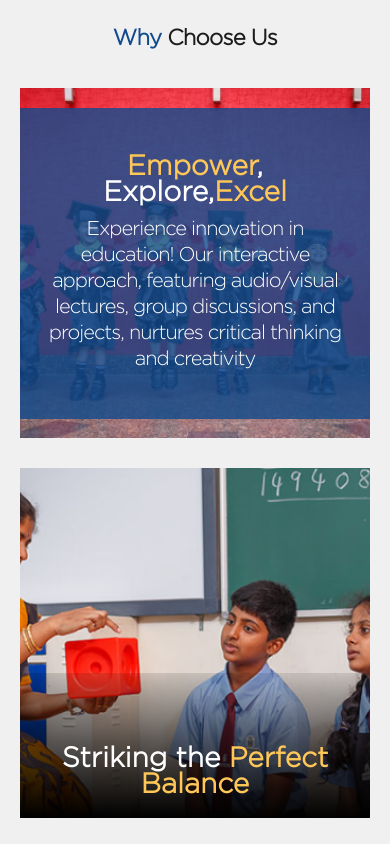
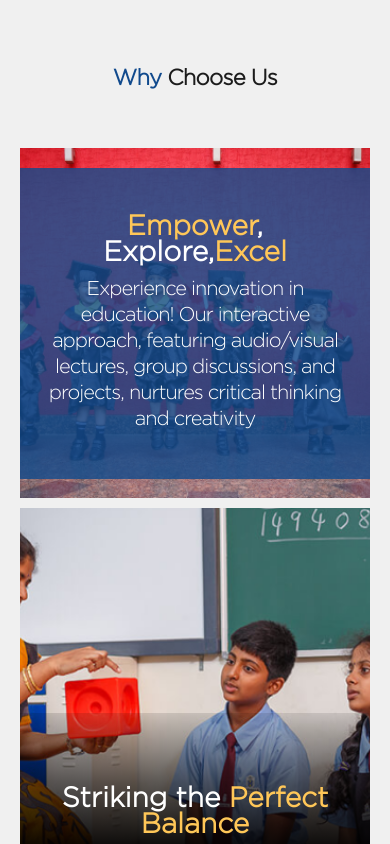
Before and after one commit to karthikks26/assignment-work, a plain HTML site: page index.html in a window 390 px wide. Shown: the top 844 px of the page. Drawn offline with Linux system fonts and the light colour scheme.

Commit message:
six  commit

```diff
--- a/index.css
+++ b/index.css
@@ -9,7 +9,7 @@
 }
 
 body {
-  height: 100vh;
+  height: 100%;
   display: flex;
   flex-direction: column;
   justify-content: center;
@@ -132,7 +132,7 @@ span {
   letter-spacing: -0.03em;
   text-align: center;
   color: #1c1c1c;
-  margin-top: 100px;
+  margin-top: 40px;
   margin-bottom: 30px;
 }
 
@@ -140,25 +140,22 @@ span {
   color: #114a8d;
 }
 
-@media (max-width: 1090px) {
+@media (max-width: 1022px) {
   body {
     justify-content: initial;
   }
   .main {
-    margin-top: 30px;
+    padding-top: 10px;
   }
   .grid-container {
-    grid-template-columns: minmax(280px, 1fr);
+    grid-template-columns: minmax(280px, 2fr);
+    margin: 10px 20px;
   }
 }
 
 @media (max-width: 550px) {
-  .grid-item {
-    margin: 10px 20px;
-  }
   .main {
     font-size: 22px;
-    margin: 10px 20px;
   }
 }
 @media (max-width: 330px) {
```
